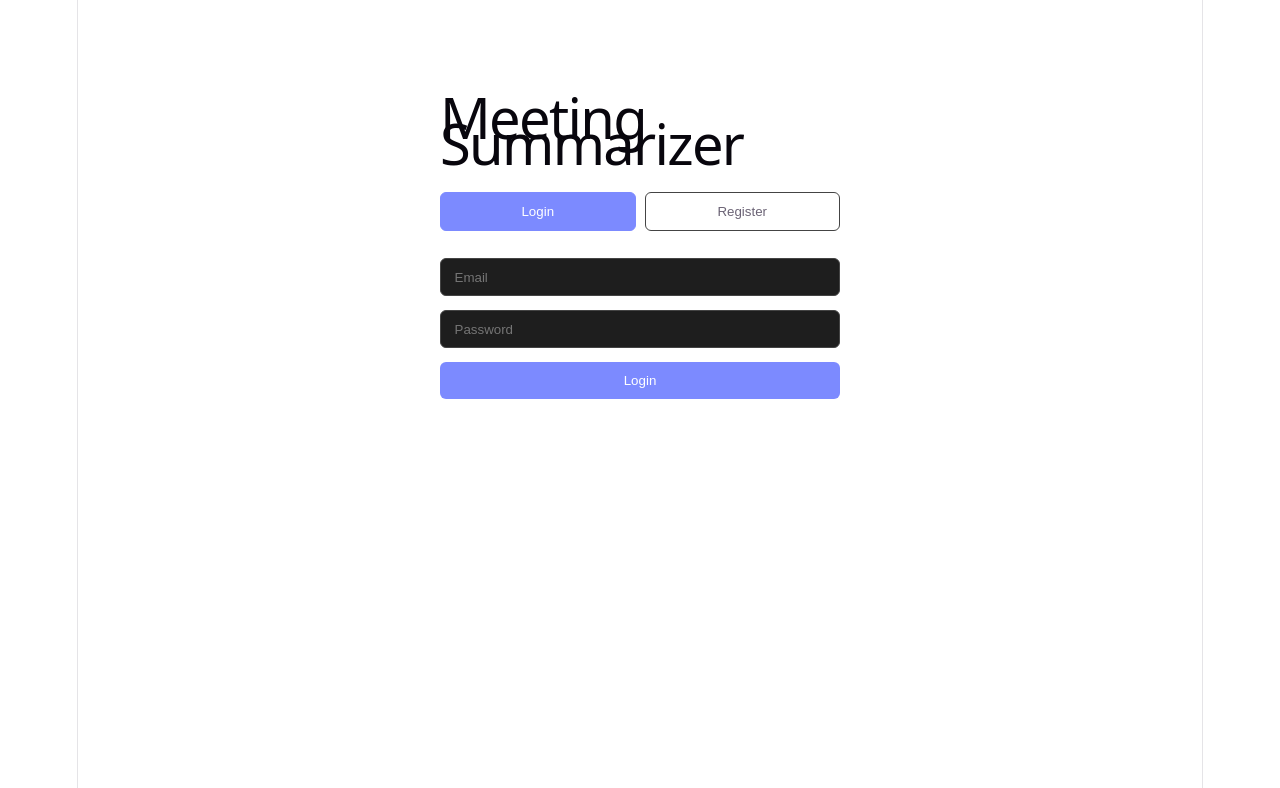
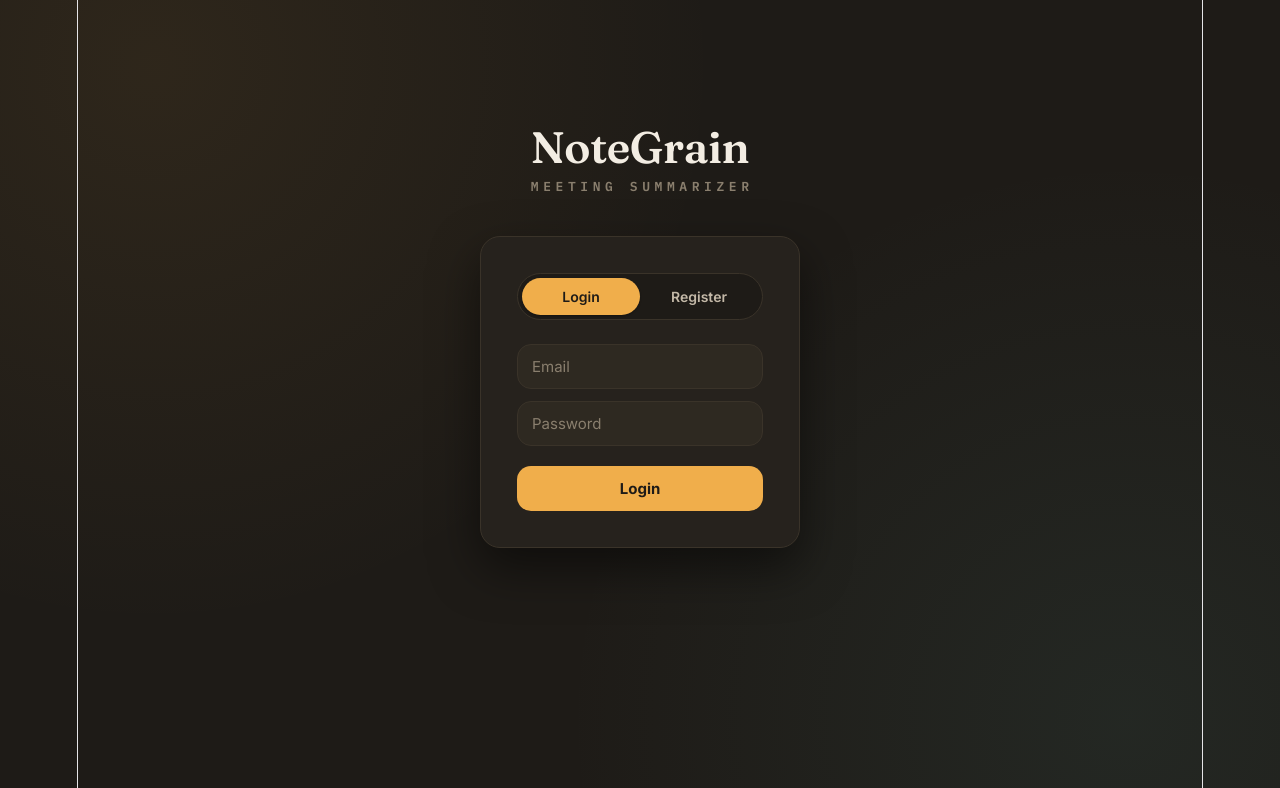
Before and after one commit to Aakash055/Meeting-Summarizer, a React app in the folder frontend/: page / in a window 1280 px wide. Shown: the top 788 px of the page. Built offline with nearby package versions, Linux system fonts and the light colour scheme; the HTML template or start-up script is replaced by a standard one.

Commit message:
Rebrand to NoteGrain with flexbox-based letter-spaced subtitle

```diff
--- a/frontend/src/App.css
+++ b/frontend/src/App.css
@@ -1,399 +1,728 @@
+@import url('https://fonts.googleapis.com/css2?family=Fraunces:opsz,wght@9..144,400;9..144,500;9..144,600;9..144,700&family=Inter:wght@400;500;600;700&family=IBM+Plex+Mono:wght@500;600&display=swap');
+
+:root {
+  --color-bg: #1E1B17;
+  --color-surface: #26221D;
+  --color-surface-alt: #2E2921;
+  --color-surface-raised: #322D24;
+  --color-ink: #F3EDE3;
+  --color-ink-soft: #C4B9A8;
+  --color-muted: #8A7F6E;
+  --color-border: #3A3329;
+
+  --color-accent: #F0AE4B;
+  --color-accent-dark: #D6912E;
+  --color-accent-soft: #4A3A22;
+
+  --color-teal: #5FA8A0;
+  --color-teal-soft: #24393A;
+
+  --color-success: #7FB77E;
+  --color-success-soft: #2A3A28;
+
+  --color-danger: #E2725B;
+  --color-danger-soft: #3D2A24;
+
+  --font-display: 'Fraunces', Georgia, serif;
+  --font-body: 'Inter', -apple-system, BlinkMacSystemFont, sans-serif;
+  --font-mono: 'IBM Plex Mono', ui-monospace, monospace;
+
+  --radius-sm: 8px;
+  --radius-md: 14px;
+  --radius-lg: 20px;
+  --radius-full: 999px;
+
+  --shadow-sm: 0 1px 2px rgba(0, 0, 0, 0.3);
+  --shadow-md: 0 6px 24px rgba(0, 0, 0, 0.35);
+  --shadow-lg: 0 20px 48px rgba(0, 0, 0, 0.5);
+}
+
+* {
+  box-sizing: border-box;
+}
+
+body {
+  margin: 0;
+  background-color: var(--color-bg);
+  background-image:
+    radial-gradient(circle at 12% 8%, rgba(240, 174, 75, 0.08), transparent 42%),
+    radial-gradient(circle at 88% 90%, rgba(95, 168, 160, 0.09), transparent 42%);
+  background-attachment: fixed;
+  color: var(--color-ink);
+  font-family: var(--font-body);
+  -webkit-font-smoothing: antialiased;
+}
+
+button, input {
+  font-family: inherit;
+}
+
+:focus-visible {
+  outline: 2px solid var(--color-accent);
+  outline-offset: 2px;
+  border-radius: var(--radius-sm);
+}
+
+@media (prefers-reduced-motion: reduce) {
+  * {
+    animation-duration: 0.001ms !important;
+    transition-duration: 0.001ms !important;
+  }
+}
+
+h1, h2, h3 {
+  font-family: var(--font-display);
+  color: var(--color-ink);
+  margin: 0;
+}
+
 .app-container {
-  max-width: 700px;
+  max-width: 920px;
   margin: 0 auto;
-  padding: 2rem;
-  font-family: system-ui, sans-serif;
+  padding: 48px 24px 96px;
+}
+
+/* ---------- Brand lockup: NoteGrain + justified subtitle ---------- */
+
+.brand {
+  display: inline-block;
   text-align: left;
 }
 
+.brand-title {
+  display: block;
+  font-family: var(--font-display);
+  font-weight: 600;
+  letter-spacing: -0.01em;
+  line-height: 1.05;
+  color: var(--color-ink);
+  white-space: nowrap;
+}
+
+.brand-subtitle {
+  display: flex;
+  justify-content: space-between;
+  width: 100%;
+  font-family: var(--font-mono);
+  font-weight: 600;
+  text-transform: uppercase;
+  color: var(--color-muted);
+  white-space: nowrap;
+  margin-top: 4px;
+}
+
+.brand-hero {
+  margin-bottom: 36px;
+}
+
+.brand-hero .brand-title {
+  font-size: 44px;
+}
+
+.brand-hero .brand-subtitle {
+  font-size: 13px;
+}
+
+.nav-bar .brand-title {
+  font-size: 28px;
+}
+
+.nav-bar .brand-subtitle {
+  font-size: 10px;
+}
+
+/* ---------- Auth screen ---------- */
+
 .auth-container {
-  max-width: 400px;
-  padding-top: 4rem;
+  min-height: 90vh;
+  display: flex;
+  flex-direction: column;
+  align-items: center;
+  justify-content: center;
+  text-align: center;
 }
 
 .auth-box {
-  margin-top: 2rem;
+  background: var(--color-surface);
+  border: 1px solid var(--color-border);
+  border-radius: var(--radius-lg);
+  box-shadow: var(--shadow-lg);
+  padding: 36px;
+  width: 100%;
+  max-width: 380px;
+  text-align: left;
 }
 
 .auth-tabs {
   display: flex;
-  gap: 0.5rem;
-  margin-bottom: 1.5rem;
+  background: var(--color-bg);
+  border: 1px solid var(--color-border);
+  border-radius: var(--radius-full);
+  padding: 4px;
+  margin-bottom: 24px;
 }
 
 .auth-tabs button {
   flex: 1;
-  padding: 0.6rem;
+  border: none;
+  background: transparent;
+  color: var(--color-ink-soft);
+  font-weight: 600;
+  font-size: 14px;
+  padding: 10px 0;
+  border-radius: var(--radius-full);
   cursor: pointer;
-  background: transparent;
-  border: 1px solid #444;
-  border-radius: 6px;
-  color: inherit;
+  transition: background 0.15s ease, color 0.15s ease;
 }
 
 .auth-tabs button.nav-active {
-  background-color: #7c8aff;
-  border-color: #7c8aff;
-  color: #fff;
+  background: var(--color-accent);
+  color: #1E1B17;
+  box-shadow: var(--shadow-sm);
 }
 
 .auth-form {
   display: flex;
   flex-direction: column;
-  gap: 0.75rem;
+  gap: 12px;
 }
 
-.auth-form input {
-  padding: 0.6rem 0.75rem;
-  border-radius: 6px;
-  border: 1px solid #444;
-  background-color: #1e1e1e;
-  color: inherit;
+.auth-form input,
+.upload-view input[type="file"] {
+  border: 1.5px solid var(--color-border);
+  background: var(--color-surface-alt);
+  border-radius: var(--radius-md);
+  padding: 12px 14px;
+  font-size: 15px;
+  color: var(--color-ink);
+  transition: border-color 0.15s ease;
 }
 
-.auth-form button {
-  padding: 0.6rem;
+.auth-form input::placeholder {
+  color: var(--color-muted);
+}
+
+.auth-form input:focus {
+  border-color: var(--color-accent);
+  outline: none;
+}
+
+.auth-form button[type="submit"] {
+  margin-top: 8px;
+  background: var(--color-accent);
+  color: #1E1B17;
+  border: none;
+  border-radius: var(--radius-md);
+  padding: 13px;
+  font-weight: 700;
+  font-size: 15px;
   cursor: pointer;
-  background-color: #7c8aff;
-  border: none;
-  border-radius: 6px;
-  color: #fff;
-  font-weight: 500;
+  transition: background 0.15s ease, transform 0.1s ease;
 }
+
+.auth-form button[type="submit"]:hover {
+  background: #FFC069;
+}
+
+.auth-form button[type="submit"]:active {
+  transform: scale(0.98);
+}
+
+.auth-form button[type="submit"]:disabled {
+  opacity: 0.5;
+  cursor: not-allowed;
+}
+
+.error-message {
+  color: #FFA98F;
+  background: var(--color-danger-soft);
+  border: 1px solid rgba(226, 114, 91, 0.3);
+  border-radius: var(--radius-sm);
+  padding: 10px 12px;
+  font-size: 14px;
+  margin-top: 14px;
+}
+
+/* ---------- Nav bar ---------- */
 
 .nav-bar {
   display: flex;
+  align-items: center;
   justify-content: space-between;
-  align-items: center;
-  margin-bottom: 2rem;
+  flex-wrap: wrap;
+  gap: 16px;
+  margin-bottom: 48px;
 }
 
 .nav-buttons {
   display: flex;
-  gap: 0.5rem;
+  gap: 6px;
+  background: var(--color-surface);
+  border: 1px solid var(--color-border);
+  padding: 5px;
+  border-radius: var(--radius-full);
 }
 
 .nav-buttons button {
-  padding: 0.5rem 1rem;
+  border: none;
+  background: transparent;
+  color: var(--color-ink-soft);
+  font-weight: 600;
+  font-size: 14px;
+  padding: 9px 16px;
+  border-radius: var(--radius-full);
   cursor: pointer;
-  background: transparent;
-  border: 1px solid #444;
-  border-radius: 6px;
-  color: inherit;
+  transition: background 0.15s ease, color 0.15s ease;
+  white-space: nowrap;
+}
+
+.nav-buttons button:hover {
+  color: var(--color-ink);
 }
 
 .nav-buttons button.nav-active {
-  background-color: #7c8aff;
-  border-color: #7c8aff;
-  color: #fff;
+  background: var(--color-accent);
+  color: #1E1B17;
+}
+
+/* ---------- Dashboard ---------- */
+
+.dashboard-section h2 {
+  font-size: 22px;
+  font-weight: 500;
+  margin-bottom: 20px;
 }
 
 .empty-state {
-  padding: 3rem 1.5rem;
+  background: var(--color-surface);
+  border: 1.5px dashed var(--color-border);
+  border-radius: var(--radius-lg);
+  padding: 56px 32px;
   text-align: center;
-  background-color: #1e1e1e;
-  border-radius: 8px;
-  border: 1px dashed #444;
 }
 
 .empty-state-title {
-  font-size: 1.2rem;
+  font-family: var(--font-display);
+  font-size: 22px;
   font-weight: 600;
-  margin: 0 0 0.5rem 0;
+  margin: 0 0 8px;
 }
 
 .empty-state-subtitle {
-  color: #999;
-  margin: 0 0 1.2rem 0;
-  font-size: 0.9rem;
+  color: var(--color-ink-soft);
+  max-width: 380px;
+  margin: 0 auto 24px;
+  line-height: 1.5;
 }
 
-.empty-state button {
-  padding: 0.6rem 1.2rem;
+.empty-state button,
+.upload-section button,
+.search-form button {
+  background: var(--color-accent);
+  color: #1E1B17;
+  border: none;
+  border-radius: var(--radius-md);
+  padding: 12px 22px;
+  font-weight: 700;
+  font-size: 14px;
   cursor: pointer;
-  background-color: #7c8aff;
-  border: none;
-  border-radius: 6px;
-  color: #fff;
-  font-weight: 500;
+  transition: background 0.15s ease;
+}
+
+.empty-state button:hover,
+.upload-section button:hover:not(:disabled),
+.search-form button:hover:not(:disabled) {
+  background: #FFC069;
 }
 
 .meetings-list {
   display: flex;
   flex-direction: column;
-  gap: 1rem;
+  gap: 12px;
 }
 
 .meeting-card {
-  padding: 1rem;
-  background-color: #1e1e1e;
-  border-radius: 8px;
-  border: 1px solid #333;
+  background: var(--color-surface);
+  border: 1px solid var(--color-border);
+  border-radius: var(--radius-md);
+  padding: 18px 20px;
+  box-shadow: var(--shadow-sm);
+  transition: box-shadow 0.15s ease, transform 0.15s ease, border-color 0.15s ease;
 }
 
 .meeting-card-clickable {
   cursor: pointer;
-  transition: border-color 0.15s ease;
 }
 
 .meeting-card-clickable:hover {
-  border-color: #7c8aff;
+  box-shadow: var(--shadow-md);
+  transform: translateY(-1px);
+  border-color: var(--color-accent-soft);
 }
 
 .meeting-card-header {
   display: flex;
+  align-items: flex-start;
   justify-content: space-between;
-  align-items: center;
-  margin-bottom: 0.4rem;
+  gap: 12px;
+}
+
+.meeting-card-header strong {
+  font-size: 16px;
+  font-weight: 600;
 }
 
 .meeting-card-actions {
   display: flex;
   align-items: center;
-  gap: 0.5rem;
+  gap: 10px;
+  flex-shrink: 0;
+}
+
+.status-badge {
+  font-family: var(--font-mono);
+  font-size: 11px;
+  font-weight: 600;
+  text-transform: uppercase;
+  letter-spacing: 0.04em;
+  padding: 4px 10px;
+  border-radius: var(--radius-full);
+}
+
+.status-done {
+  background: var(--color-success-soft);
+  color: var(--color-success);
+}
+
+.status-processing {
+  background: var(--color-accent-soft);
+  color: var(--color-accent);
 }
 
 .delete-button {
+  border: none;
   background: transparent;
-  border: none;
-  color: #888;
+  color: var(--color-muted);
+  font-size: 15px;
+  width: 26px;
+  height: 26px;
+  border-radius: var(--radius-full);
   cursor: pointer;
-  font-size: 0.9rem;
-  padding: 0.2rem 0.4rem;
-  border-radius: 4px;
-  line-height: 1;
+  transition: background 0.15s ease, color 0.15s ease;
 }
 
 .delete-button:hover {
-  color: #d32f2f;
-  background-color: rgba(211, 47, 47, 0.1);
-}
-
-.status-badge {
-  font-size: 0.75rem;
-  padding: 0.2rem 0.6rem;
-  border-radius: 12px;
-  text-transform: capitalize;
-}
-
-.status-done {
-  background-color: #1b4332;
-  color: #4ade80;
-}
-
-.status-processing {
-  background-color: #4a3b1b;
-  color: #fbbf24;
+  background: var(--color-danger-soft);
+  color: var(--color-danger);
 }
 
 .meeting-date {
-  font-size: 0.85rem;
-  color: #888;
-  margin: 0 0 0.5rem 0;
+  font-family: var(--font-mono);
+  font-size: 12px;
+  color: var(--color-muted);
+  margin: 6px 0 8px;
 }
 
 .meeting-summary-preview {
-  font-size: 0.9rem;
-  color: #bbb;
+  color: var(--color-ink-soft);
+  font-size: 14px;
+  line-height: 1.5;
   margin: 0;
 }
 
+/* ---------- Search ---------- */
+
 .search-form {
   display: flex;
-  gap: 0.75rem;
-  margin-bottom: 1.5rem;
+  gap: 10px;
+  margin-bottom: 24px;
 }
 
 .search-form input {
   flex: 1;
-  padding: 0.5rem 0.75rem;
-  border-radius: 6px;
-  border: 1px solid #444;
-  background-color: #1e1e1e;
-  color: inherit;
+  border: 1.5px solid var(--color-border);
+  background: var(--color-surface);
+  border-radius: var(--radius-md);
+  padding: 13px 16px;
+  font-size: 15px;
+  color: var(--color-ink);
 }
 
-.search-form button {
-  padding: 0.5rem 1rem;
-  cursor: pointer;
+.search-form input::placeholder {
+  color: var(--color-muted);
+}
+
+.search-form input:focus {
+  border-color: var(--color-accent);
+  outline: none;
 }
 
 .search-results-list {
   display: flex;
   flex-direction: column;
-  gap: 0.75rem;
+  gap: 10px;
 }
 
 .search-result-card {
-  padding: 0.85rem 1rem;
-  background-color: #1e1e1e;
-  border-radius: 8px;
-  border: 1px solid #333;
+  background: var(--color-surface);
+  border: 1px solid var(--color-border);
+  border-radius: var(--radius-md);
+  padding: 16px 18px;
+  box-shadow: var(--shadow-sm);
   cursor: pointer;
-  transition: border-color 0.15s ease;
+  transition: box-shadow 0.15s ease, border-color 0.15s ease;
 }
 
 .search-result-card:hover {
-  border-color: #7c8aff;
+  box-shadow: var(--shadow-md);
+  border-color: var(--color-teal);
 }
 
 .search-result-header {
   display: flex;
+  align-items: center;
   justify-content: space-between;
-  align-items: center;
-  margin-bottom: 0.3rem;
+  margin-bottom: 6px;
 }
 
 .search-result-text {
-  font-size: 0.9rem;
-  color: #ccc;
+  color: var(--color-ink-soft);
+  font-size: 14px;
+  line-height: 1.5;
   margin: 0;
 }
 
+/* Timestamp — the recurring "tape counter" motif */
+.timestamp {
+  font-family: var(--font-mono);
+  font-size: 12px;
+  font-weight: 600;
+  color: var(--color-teal);
+  background: var(--color-teal-soft);
+  padding: 3px 8px;
+  border-radius: var(--radius-full);
+  white-space: nowrap;
+}
+
+/* ---------- Detail view ---------- */
+
 .back-button {
-  background: transparent;
-  border: none;
-  color: #7c8aff;
+  border: 1px solid var(--color-border);
+  background: var(--color-surface);
+  color: var(--color-ink-soft);
+  font-weight: 600;
+  font-size: 14px;
+  padding: 10px 16px;
+  border-radius: var(--radius-full);
   cursor: pointer;
-  padding: 0;
-  margin-bottom: 1.5rem;
-  font-size: 0.95rem;
+  margin-bottom: 24px;
+  transition: color 0.15s ease, border-color 0.15s ease;
+}
+
+.back-button:hover {
+  color: var(--color-ink);
+  border-color: var(--color-accent);
 }
 
 .detail-filename {
-  margin-bottom: 0.2rem;
+  font-size: 28px;
+  font-weight: 600;
+  margin-bottom: 4px;
 }
+
+/* ---------- Upload ---------- */
 
 .upload-section {
   display: flex;
-  gap: 1rem;
+  gap: 12px;
   align-items: center;
-  margin-bottom: 1.5rem;
+  flex-wrap: wrap;
+  background: var(--color-surface);
+  border: 1px solid var(--color-border);
+  border-radius: var(--radius-lg);
+  padding: 24px;
+  box-shadow: var(--shadow-sm);
 }
 
-.upload-section button {
-  padding: 0.5rem 1rem;
-  cursor: pointer;
-}
-
-.upload-section button:disabled {
-  cursor: not-allowed;
-  opacity: 0.6;
+.upload-view input[type="file"] {
+  flex: 1;
+  min-width: 200px;
+  color: var(--color-ink-soft);
 }
 
 .processing-indicator {
   display: flex;
   align-items: center;
-  gap: 0.75rem;
-  margin-bottom: 1.5rem;
-  padding: 1rem;
-  background-color: #1e1e1e;
-  border-radius: 6px;
+  gap: 12px;
+  margin-top: 20px;
+  color: var(--color-ink-soft);
+  font-size: 14px;
 }
 
 .spinner {
   width: 18px;
   height: 18px;
-  border: 3px solid #444;
-  border-top: 3px solid #7c8aff;
+  border: 2.5px solid var(--color-accent-soft);
+  border-top-color: var(--color-accent);
   border-radius: 50%;
   animation: spin 0.8s linear infinite;
   flex-shrink: 0;
 }
 
 @keyframes spin {
-  to {
-    transform: rotate(360deg);
-  }
+  to { transform: rotate(360deg); }
 }
 
-.error-message {
-  color: #d32f2f;
-  font-weight: 500;
+/* ---------- Results / transcript ---------- */
+
+.results-section {
+  margin-top: 32px;
 }
 
 .results-section h2 {
-  margin-top: 1.5rem;
-  margin-bottom: 0.5rem;
-  font-size: 1.1rem;
+  font-size: 19px;
+  font-weight: 500;
+  margin: 32px 0 10px;
+}
+
+.results-section h2:first-child {
+  margin-top: 0;
+}
+
+.results-section p {
+  color: var(--color-ink-soft);
+  line-height: 1.6;
+  margin: 0;
 }
 
 .results-section ul {
-  padding-left: 1.2rem;
+  margin: 0;
+  padding-left: 20px;
+  color: var(--color-ink-soft);
+  line-height: 1.7;
 }
 
 .results-section li {
-  margin-bottom: 0.4rem;
+  margin-bottom: 4px;
+}
+
+.results-section li strong {
+  color: var(--color-ink);
 }
 
 .transcript-box {
-  max-height: 300px;
+  background: var(--color-surface-alt);
+  border: 1px solid var(--color-border);
+  border-radius: var(--radius-md);
+  padding: 20px;
+  max-height: 420px;
   overflow-y: auto;
-  padding: 1rem;
-  background-color: #1e1e1e;
-  border-radius: 6px;
 }
 
 .transcript-line {
-  margin: 0 0 0.5rem 0;
-  line-height: 1.5;
+  font-size: 14px;
+  line-height: 1.7;
+  color: var(--color-ink-soft);
+  margin: 0 0 10px;
 }
 
-.timestamp {
-  color: #7c8aff;
-  font-weight: 600;
-  margin-right: 0.3rem;
+.transcript-line .timestamp {
+  margin-right: 8px;
 }
+
+/* ---------- Delete confirmation modal ---------- */
 
 .modal-overlay {
   position: fixed;
-  top: 0;
-  left: 0;
-  right: 0;
-  bottom: 0;
-  background-color: rgba(0, 0, 0, 0.6);
+  inset: 0;
+  background: rgba(10, 9, 7, 0.6);
+  backdrop-filter: blur(3px);
   display: flex;
   align-items: center;
   justify-content: center;
-  z-index: 100;
+  padding: 20px;
+  z-index: 10;
 }
 
 .modal-box {
-  background-color: #1e1e1e;
-  border: 1px solid #333;
-  border-radius: 8px;
-  padding: 1.5rem;
-  max-width: 400px;
-  width: 90%;
+  background: var(--color-surface-raised);
+  border: 1px solid var(--color-border);
+  border-radius: var(--radius-lg);
+  padding: 28px;
+  max-width: 380px;
+  box-shadow: var(--shadow-lg);
 }
 
 .modal-box h3 {
-  margin: 0 0 0.75rem 0;
+  font-size: 20px;
+  font-weight: 600;
+  margin-bottom: 10px;
 }
 
 .modal-box p {
-  color: #bbb;
-  font-size: 0.9rem;
-  margin: 0 0 1.5rem 0;
+  color: var(--color-ink-soft);
+  line-height: 1.5;
+  margin: 0 0 20px;
 }
 
 .modal-actions {
   display: flex;
   justify-content: flex-end;
-  gap: 0.75rem;
+  gap: 10px;
 }
 
 .modal-actions button {
-  padding: 0.5rem 1rem;
+  border: none;
+  border-radius: var(--radius-md);
+  padding: 10px 18px;
+  font-weight: 600;
+  font-size: 14px;
   cursor: pointer;
-  border-radius: 6px;
-  border: 1px solid #444;
-  background: transparent;
-  color: inherit;
+}
+
+.modal-actions button:first-child {
+  background: var(--color-bg);
+  color: var(--color-ink-soft);
+  border: 1px solid var(--color-border);
 }
 
 .danger-button {
-  background-color: #d32f2f !important;
-  border-color: #d32f2f !important;
-  color: #fff !important;
+  background: var(--color-danger) !important;
+  color: #1E1B17 !important;
 }
+
+.danger-button:hover {
+  background: #F08A73 !important;
+}
+
+/* ---------- Responsive ---------- */
+
+@media (max-width: 600px) {
+  .app-container {
+    padding: 28px 16px 72px;
+  }
+
+  .brand-hero .brand-title {
+    font-size: 32px;
+  }
+
+  .nav-bar {
+    flex-direction: column;
+    align-items: flex-start;
+  }
+
+  .nav-buttons {
+    width: 100%;
+    justify-content: space-between;
+  }
+
+  .nav-buttons button {
+    padding: 9px 10px;
+    font-size: 13px;
+  }
+
+  .upload-section {
+    flex-direction: column;
+    align-items: stretch;
+  }
+}
--- a/frontend/src/App.jsx
+++ b/frontend/src/App.jsx
@@ -4,6 +4,12 @@ import './App.css'
 const API_BASE = 'https://meeting-summarizer-i9fm.onrender.com'
 
 function App() {
+  function renderSpacedText(text) {
+    return text.split('').map((char, i) => (
+      <span key={i}>{char === ' ' ? '\u00A0' : char}</span>
+    ))
+  }
+
   const [token, setToken] = useState(localStorage.getItem('token'))
   const [authView, setAuthView] = useState('login')
   const [authEmail, setAuthEmail] = useState('')
@@ -279,7 +285,10 @@ function App() {
   if (!token) {
     return (
       <div className="app-container auth-container">
-        <h1>Meeting Summarizer</h1>
+        <div className="brand brand-hero">
+          <span className="brand-title">NoteGrain</span>
+          <span className="brand-subtitle">{renderSpacedText('Meeting Summarizer')}</span>
+        </div>
         <div className="auth-box">
           <div className="auth-tabs">
             <button
@@ -325,7 +334,10 @@ function App() {
   return (
     <div className="app-container">
       <div className="nav-bar">
-        <h1>Meeting Summarizer</h1>
+        <div className="brand">
+          <span className="brand-title">NoteGrain</span>
+          <span className="brand-subtitle">{renderSpacedText('Meeting Summarizer')}</span>
+        </div>
         <div className="nav-buttons">
           <button
             className={view === 'dashboard' ? 'nav-active' : ''}
```
